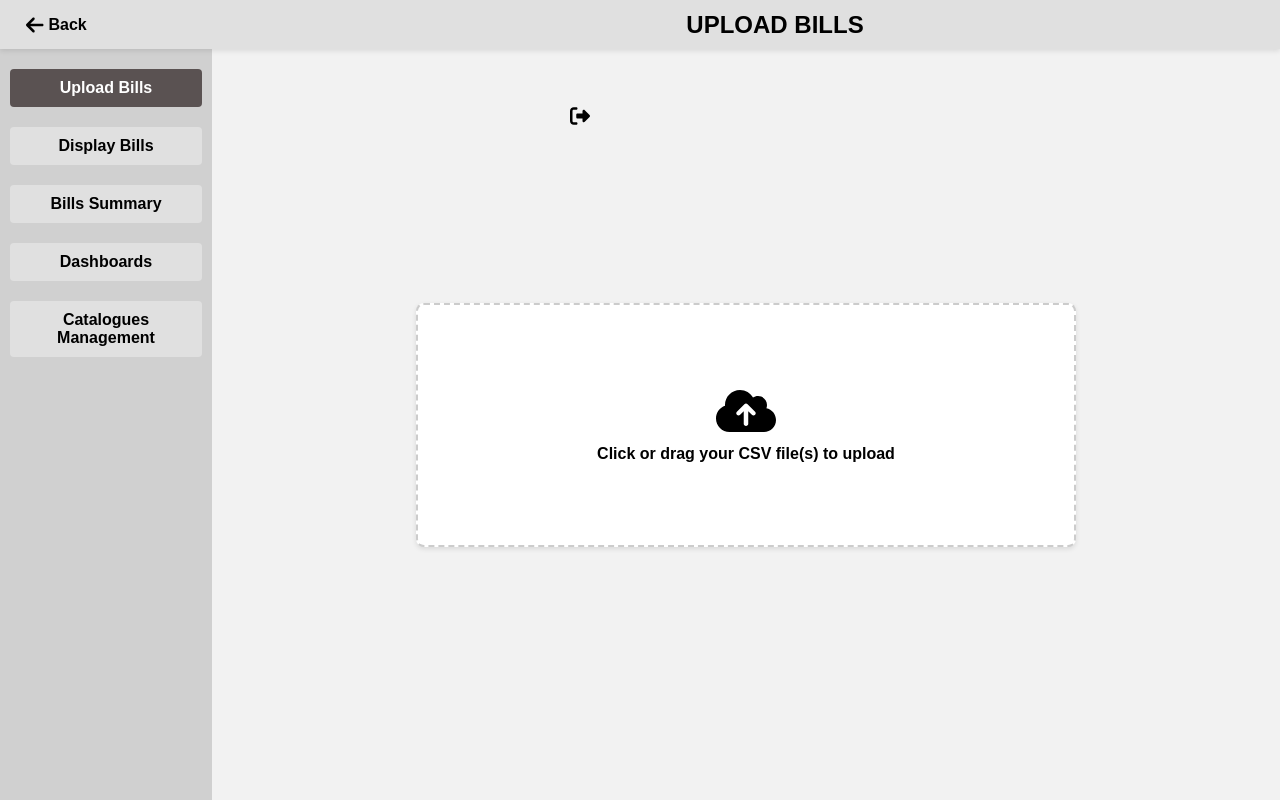
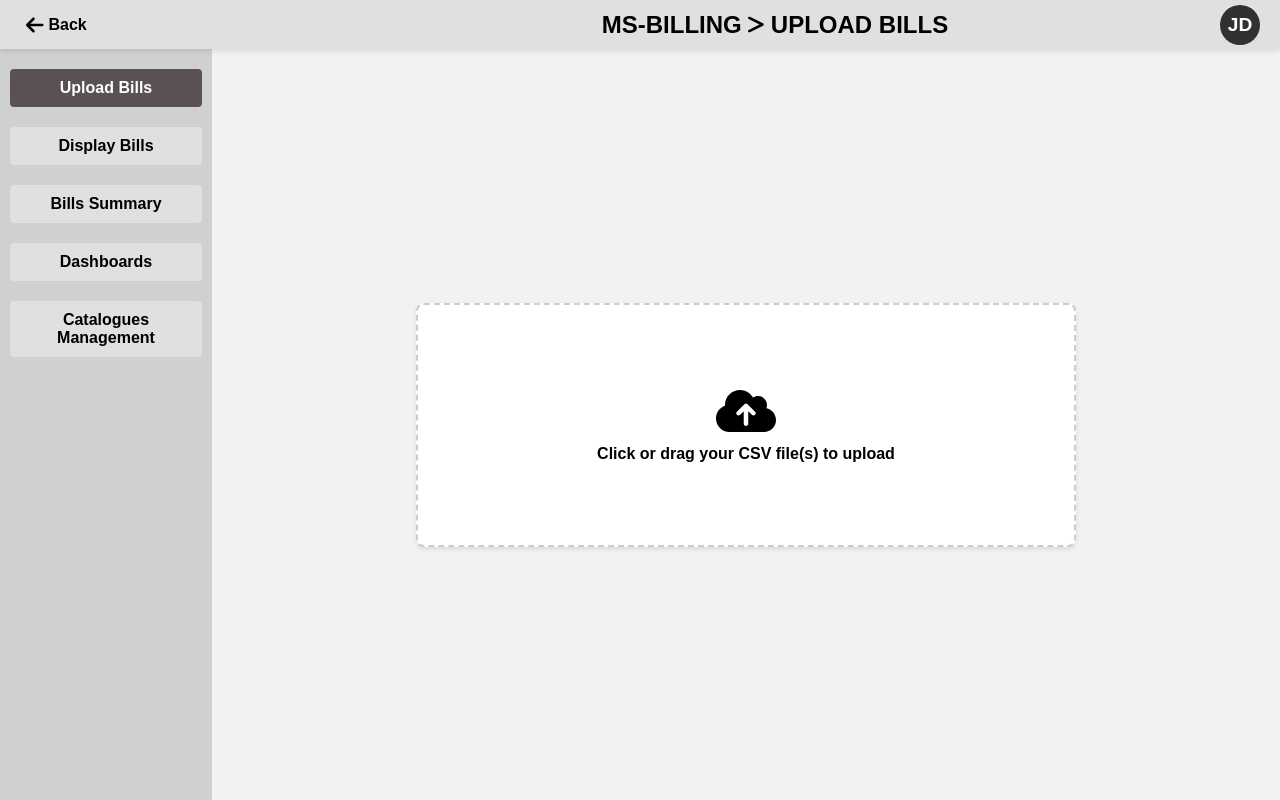
Before and after one commit to ElhassaneAhgoune/web-msbilling, a React (Create React App) app: page /upload-bills in a window 1280 px wide. Built offline with nearby package versions, Linux system fonts and the light colour scheme; sample sign-in values are in the browser's storage.

Commit message:
update menu

```diff
--- a/src/components/common/UserProfileMenu.css
+++ b/src/components/common/UserProfileMenu.css
@@ -55,7 +55,7 @@
   }
 
   .menu-divider {
-    height: 1px;
+    height: 2px;
     background-color: #fdf9f9;
     margin: 15px 0;
   }
@@ -73,12 +73,12 @@
     font-size: 0.95rem;
     font-weight: 500;
     transition: background-color 0.3s ease;
-    margin-top: 183px; /* Pousse le bouton en bas du menu si nécessaire */
-    margin-right: 50px;
+    margin-top: 235px; /* Pousse le bouton en bas du menu si nécessaire */
+    margin-right: 100px;
   }
 
   .logout-btn:hover {
-    background-color: #0b0b0b;
+    background-color: #d0cdcd;
   }
 
   /* Animation */
--- a/src/components/common/UserProfileMenu.js
+++ b/src/components/common/UserProfileMenu.js
@@ -31,6 +31,8 @@ const UserProfileMenu = ({ user, onLogout }) => {
       {/* Menu déroulant */}
       {isMenuOpen && (
         <div className="menu-dropdown">
+          <strong>User Profile</strong>
+          <div className="menu-divider"></div>
           <div className="user-info">
             <p>
               <FontAwesomeIcon icon={faUser} style={{ marginRight: "8px" }} />
@@ -55,7 +57,7 @@ const UserProfileMenu = ({ user, onLogout }) => {
           </div>
           <div className="menu-divider"></div>
           <button className="logout-btn" onClick={onLogout}>
-            Logout
+          <strong>Logout</strong>
           </button>
         </div>
       )}
--- a/src/components/pages/Home.js
+++ b/src/components/pages/Home.js
@@ -2,7 +2,7 @@ import React from "react";
 import { Link, useNavigate } from "react-router-dom"; // Import useNavigate
 import "./Home.css";
 import { FontAwesomeIcon } from "@fortawesome/react-fontawesome";
-import { faCloudUploadAlt, faFileAlt, faChartBar, faBook, faSignOutAlt } from "@fortawesome/free-solid-svg-icons";
+import { faCloudUploadAlt, faFileAlt, faChartBar, faBook } from "@fortawesome/free-solid-svg-icons";
 import useAuth from "../../hooks/useAuth"; // Import du hook personnalisé
 import UserProfileMenu from "../common/UserProfileMenu"; // Import du composant
 
--- a/src/components/pages/UploadBills.js
+++ b/src/components/pages/UploadBills.js
@@ -2,8 +2,10 @@ import React, { useState } from "react";
 import { useNavigate } from "react-router-dom";
 import "./UploadBills.css";
 import { FontAwesomeIcon } from "@fortawesome/react-fontawesome";
-import { faArrowLeft, faCloudUploadAlt, faSignOutAlt } from "@fortawesome/free-solid-svg-icons";
+import { faArrowLeft, faCloudUploadAlt, faGreaterThan} from "@fortawesome/free-solid-svg-icons";
 import useAuth from "../../hooks/useAuth"; // Import du hook personnalisé
+import UserProfileMenu from "../common/UserProfileMenu"; // Import du composant
+
 
 
 const UploadBills = () => {
@@ -16,6 +18,13 @@ const UploadBills = () => {
   };
 
   const { handleLogout } = useAuth();
+  const user = {
+    username: "johndoe",
+    firstName: "John",
+    lastName: "Doe",
+    email: "johndoe@example.com",
+    phone: "123-456-7890",
+  };
 
   // Gestion de l'importation du fichier
   const handleFileUpload = (event) => {
@@ -34,10 +43,8 @@ const UploadBills = () => {
           <FontAwesomeIcon icon={faArrowLeft} size="lg" />
           <span>Back</span>
         </button>
-        <h1>UPLOAD BILLS</h1>
-        <button className="logout-btn" onClick={handleLogout}>
-          <FontAwesomeIcon icon={faSignOutAlt} size="lg" />
-        </button>
+        <h1><span>MS-BILLING </span><FontAwesomeIcon icon={faGreaterThan} size="sm" /><span> UPLOAD BILLS</span></h1>
+        <UserProfileMenu user={user} onLogout={handleLogout} />
       </header>
       <div className="upload-bills-content">
         <div className="sidebar">
```
